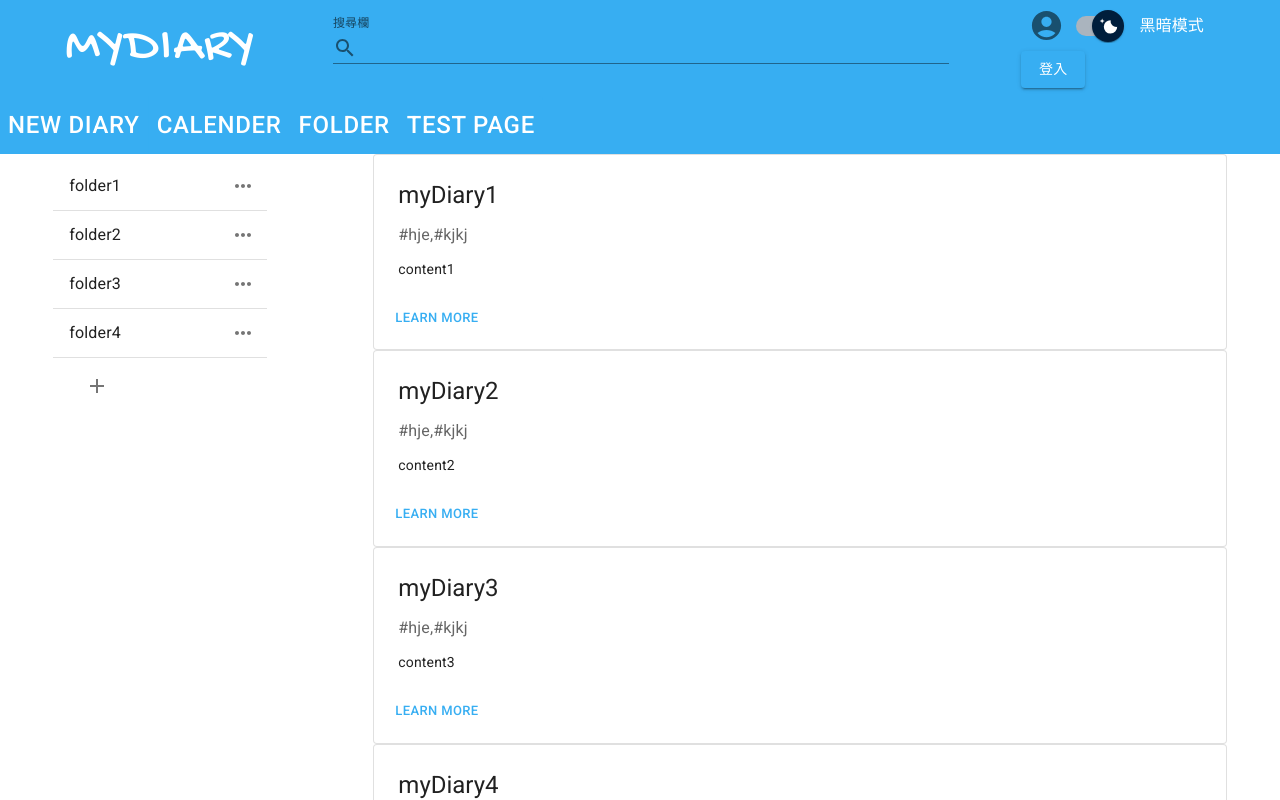
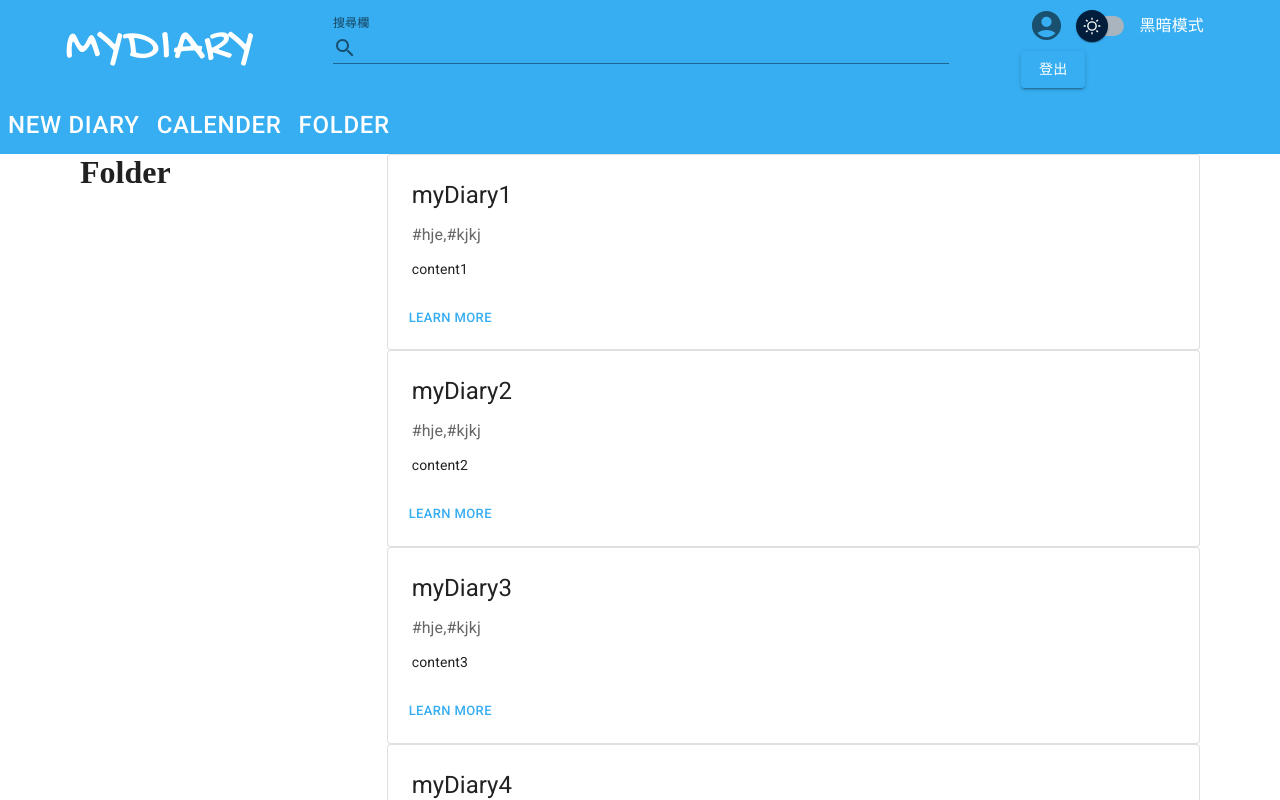
Before and after one commit to allen3325/SoftWareProject, a React (Create React App) app in the folder frontend/: page / in a window 1280 px wide. Shown: the top 800 px of the page. Built offline with nearby package versions, Linux system fonts and the light colour scheme.

Commit message:
Revert "Merge pull request #8 from allen3325/dev_frontend"
This reverts commit e7d395ba550370a3cd4711ace06243febd527527, reversing
changes made to 0a4fdfafa6b83d6b9a1575bc3a7ad3c46b263e83.

```diff
--- a/frontend/src/App.js
+++ b/frontend/src/App.js
@@ -9,13 +9,10 @@ import LoginPage from "./components/LoginPage/LoginPage";
 import NewDiaryPage from "./components/NewDiaryPage/NewDiaryPage";
 import CalenderSearchPage from "./components/CalenderSearchPage/CalenderSearchPage";
 import FolderPage from "./components/FolderPage/FolderPage";
-import UserListDataGrid from "./components/AdminPage/UserIdListDataGrid";
-import UserIdListTable from "./components/AdminPage/UserIdListTable";
-import FolderList from "./components/FolderPage/FolderList";
 
 function App() {
-  let localDarkMode = localStorage.getItem("darkMode");
-  const [darkMode, setDarkMode] = useState(localDarkMode);
+  // let localDarkMode = localStorage.getItem("darkMode");
+  const [darkMode, setDarkMode] = useState(false);
 
   // to recive the param from child
   const changeDarkMode = (enteredDarkMode) => {
@@ -23,16 +20,17 @@ function App() {
     setDarkMode(darkMode);
     localStorage.setItem("darkMode", darkMode);
     console.log("App is " + darkMode);
-  };
+  }
 
-  const theme = createTheme({
+  //TODO: try theme.js
+  let theme = createTheme({
     palette: {
       mode: darkMode ? "dark" : "light",
       primary: {
         main: "#37AEF2",
         light: "#37AEF2",
         dark: "#1B92D1",
-        contrastText: "#fff",
+        contrastText: "#fff"
       },
     },
     mixins: {
@@ -41,9 +39,9 @@ function App() {
   });
 
   return (
-    <ThemeProvider theme={theme}>
+    <ThemeProvider theme={theme} >
       <Paper elevation={0}>
-        <Header isLogin={false} onChangeDarkMode={changeDarkMode} />
+        <Header isLogin={true} onChangeDarkMode={changeDarkMode} propsDarkMode={darkMode} />
         <Routes>
           <Route exact path="/" element={<HomePage />} />
           <Route exact path="about" element={<AboutPage />} />
@@ -51,10 +49,9 @@ function App() {
           <Route exact path="newDiary" element={<NewDiaryPage />} />
           <Route exact path="calenderSearch" element={<CalenderSearchPage />} />
           <Route exact path="folderPage" element={<FolderPage />} />
-          <Route exact path="test" element={<UserIdListTable />} />
         </Routes>
       </Paper>
-    </ThemeProvider>
+    </ThemeProvider >
   );
 }
 export default App;
--- a/frontend/src/components/AdminPage/UserIdList.js
+++ /dev/null
@@ -1,23 +0,0 @@
-
-
-import ListItem from "@mui/material/ListItem";
-import ListItemButton from "@mui/material/ListItemButton";
-import ListItemIcon from "@mui/material/ListItemIcon";
-import ListItemText from "@mui/material/ListItemText";
-
-function UserListPage(props) {
-  return (
-    <div>
-      <ListItem
-        secondaryAction={<ListItemText edge="end" primary={props.total} />}
-      >
-        <ListItem>
-          <ListItemText edge="start" primary={props.index} />
-          <ListItemText primary={props.name} />
-        </ListItem>
-      </ListItem>
-    </div>
-  );
-}
-
-export default UserListPage;
--- a/frontend/src/components/AdminPage/UserIdListTable.js
+++ /dev/null
@@ -1,64 +0,0 @@
-
-import List from "@mui/material/List";
-import Divider from "@mui/material/Divider";
-import UserIdList from "./UserIdList";
-import Box from "@mui/material/Box";
-import ListItem from "@mui/material/ListItem";
-import ListItemButton from "@mui/material/ListItemButton";
-import ListItemIcon from "@mui/material/ListItemIcon";
-import ListItemText from "@mui/material/ListItemText";
-
-export default function UserIdListTable(props) {
-  const userIds = [
-    {
-      name: "test",
-      total: "4",
-    },
-    {
-      name: "test2",
-      total: "5",
-    },
-    {
-      name: "test3",
-      total: "4",
-    },
-    {
-      name: "test4",
-      total: "76",
-    },
-  ];
-
-  return (
-    <Box
-      sx={{
-        marginTop: 8,
-        height: "100vh",
-        display: "flex",
-        flexDirection: "column",
-        alignItems: "center",
-      }}
-    >
-      <List sx={{ width: "100%", maxWidth: 900, bgcolor: "background.paper" }}>
-        <ListItem
-          secondaryAction={<ListItemText edge="end" primary="Total." />}
-        >
-          <ListItemText primary="No." edge="start" />
-          <ListItemText primary="Name" />
-        </ListItem>
-        <Divider />
-
-        {userIds.map((userId, index) => (
-          <>
-            <UserIdList
-              key={index}
-              index={index + 1}
-              name={userId.name}
-              total={userId.total}
-            />
-            <Divider />
-          </>
-        ))}
-      </List>
-    </Box>
-  );
-}
--- a/frontend/src/components/Cards/Cards.js
+++ b/frontend/src/components/Cards/Cards.js
@@ -4,7 +4,7 @@ const Cards = (props) => {
     let len = props.items.length;
     // console.log(props.items);
     return (
-        <div>
+        <ul>
             <Card items={props.items[0]} />
             <Card items={props.items[1]} />
             <Card items={props.items[2]} />
@@ -16,7 +16,7 @@ const Cards = (props) => {
             <Card items={props.items[3]} />
             <Card items={props.items[3]} />
             <Card items={props.items[3]} />
-        </div>
+        </ul>
     )
 }
 
--- a/frontend/src/components/FolderPage/FolderList.js
+++ /dev/null
@@ -1,23 +0,0 @@
-import ListItem from "@mui/material/ListItem";
-import ListItemButton from "@mui/material/ListItemButton";
-import ListItemIcon from "@mui/material/ListItemIcon";
-import IconButton from "@mui/material/IconButton";
-import ListItemText from "@mui/material/ListItemText";
-import MoreHorizIcon from "@mui/icons-material/MoreHoriz";
-
-export default function FolderList(props) {
-  return (
-    <ListItem
-      secondaryAction={
-        <IconButton edge="end">
-          <MoreHorizIcon />
-        </IconButton>
-      }
-      disablePadding
-    >
-      <ListItemButton>
-      <ListItemText primary={props.folderName} />
-      </ListItemButton>
-    </ListItem>
-  );
-}
--- a/frontend/src/components/FolderPage/FolderPage.js
+++ b/frontend/src/components/FolderPage/FolderPage.js
@@ -1,37 +1,9 @@
-import List from "@mui/material/List";
-import ListItem from "@mui/material/ListItem";
-import ListItemButton from "@mui/material/ListItemButton";
-import ListItemIcon from "@mui/material/ListItemIcon";
-import Divider from "@mui/material/Divider";
-import FolderList from "./FolderList";
-import AddIcon from '@mui/icons-material/Add';
-
-const FolderPage = (props) => {
-  const folder = [
-    { folderName: "folder1" },
-    { folderName: "folder2" },
-    { folderName: "folder3" },
-    { folderName: "folder4" },
-  ];
-  return (
-    <>
-      <List sx={{ width: "100%", bgcolor: "background.paper" }}>
-        {folder.map((folder, index) => {
-          return (
-            <>
-              <FolderList key={index} folderName={folder.folderName} />
-              <Divider />
-            </>
-          );
-        })}
-        <ListItem>
-          <ListItemButton inset>
-            <ListItemIcon><AddIcon/></ListItemIcon>
-          </ListItemButton>
-        </ListItem>
-      </List>
-    </>
-  );
-};
+const FolderPage = () => {
+    return (
+        <div>
+            FolderPage
+        </div>
+    )
+}
 
 export default FolderPage;
--- a/frontend/src/components/Header/Header.js
+++ b/frontend/src/components/Header/Header.js
@@ -13,6 +13,7 @@ import {
   IconButton,
 } from "@material-ui/core";
 import SmallHeader from "./SmallHeader";
+import LogInOrOutButton from "./LogInOrOutButton";
 
 // to make some scorll effect
 function ElevationScroll(props) {
@@ -29,8 +30,6 @@ function ElevationScroll(props) {
 }
 
 const Header = (props) => {
-  let loginOrLogout = props.isLogin ? "登出" : "登入";
-
   // to recive the param from child
   const changeDarkMode = (enteredDarkMode) => {
     const darkMode = enteredDarkMode;
@@ -54,11 +53,9 @@ const Header = (props) => {
               <Grid item >
                 <MDlogo></MDlogo>
               </Grid>
-
               <Grid item xs={2} sm={3} md={6}>
                 <SearchForm></SearchForm>
               </Grid>
-
               <Grid item>
                 <Grid item>
                   <IconButton
@@ -74,32 +71,12 @@ const Header = (props) => {
                   ></ModeSwitch>
                 </Grid>
                 <Grid item>
-                  {props.isLogin
-                    ?
-                    <Button
-                      variant="contained"
-                      onClick={() => {
-                        console.log(props.isLogin);
-                      }}
-                      href="/logout"
-                    >
-                      登出
-                    </Button>
-                    :
-                    <Button
-                      variant="contained"
-                      onClick={() => {
-                        console.log(props.isLogin);
-                      }}
-                      href="/login"
-                    >
-                      登入
-                    </Button>}
+                  <LogInOrOutButton isLogin={props.isLogin} />
                 </Grid>
               </Grid>
             </Grid>
           </Toolbar>
-          <SmallHeader></SmallHeader>
+          <SmallHeader />
         </AppBar>
       </ElevationScroll>
     </React.Fragment>
--- /dev/null
+++ b/frontend/src/components/Header/LogInOrOutButton.js
@@ -0,0 +1,31 @@
+import { Button } from "@material-ui/core";
+const LogInOrOutButton = (props) => {
+    if (props.isLogin) {
+        return (
+            <Button
+                variant="contained"
+                onClick={() => {
+                    console.log(props.isLogin);
+                }}
+                href="/logout"
+            >
+                登出
+            </Button>
+        )
+    }
+    else {
+        return (
+            <Button
+                variant="contained"
+                onClick={() => {
+                    console.log(props.isLogin);
+                }}
+                href="/login"
+            >
+                登入
+            </Button>
+        )
+    }
+}
+
+export default LogInOrOutButton;
--- a/frontend/src/components/Header/ModeSwitch.js
+++ b/frontend/src/components/Header/ModeSwitch.js
@@ -3,6 +3,26 @@ import FormControlLabel from "@material-ui/core/FormControlLabel";
 import { styled } from "@material-ui/core/styles";
 import Switch from "@material-ui/core/Switch";
 import { useState } from "react";
+
+function ModeSwitch(props) {
+  const [darkMode, setDarkMode] = useState(true);
+  return (
+    <FormControlLabel
+      control={
+        <MaterialUISwitch
+          checked={!darkMode}
+          onChange={() => {
+            setDarkMode(!darkMode);
+            console.log("In ModeSwitch is " + darkMode);
+            props.onChangeDarkMode(darkMode);
+          }}
+          sx={{ m: 1 }}
+        />
+      }
+      label="黑暗模式"
+    />
+  );
+}
 
 // materail UI's toggle button
 const MaterialUISwitch = styled(Switch)(({ theme }) => ({
@@ -52,27 +72,4 @@ const MaterialUISwitch = styled(Switch)(({ theme }) => ({
   },
 }));
 
-
-function ModeSwitch(props) {
-  let localDarkMode = localStorage.getItem("darkMode");
-  const [darkMode, setDarkMode] = useState(false);
-  // const [darkMode, setDarkMode] = useState(false);
-  return (
-    <FormControlLabel
-      control={
-        <MaterialUISwitch
-          checked={!darkMode}
-          onChange={() => {
-            setDarkMode(!darkMode);
-            console.log("In ModeSwitch is " + darkMode);
-            props.onChangeDarkMode(darkMode);
-          }}
-          sx={{ m: 1 }}
-        />
-      }
-      label="黑暗模式"
-    />
-  );
-}
-
 export default ModeSwitch;
--- a/frontend/src/components/Header/SmallHeader.js
+++ b/frontend/src/components/Header/SmallHeader.js
@@ -19,7 +19,6 @@ const SmallHeader = () => {
                 <MyThemeComponent href="/newDiary">new diary</MyThemeComponent>
                 <MyThemeComponent href="/calenderSearch">calender</MyThemeComponent>
                 <MyThemeComponent href="/folderPage">folder</MyThemeComponent>
-                <MyThemeComponent href="/test">TEST PAGE</MyThemeComponent>
                 {/* <MyThemeComponent href="/">outline page</MyThemeComponent> */}
             </ButtonGroup>
         </div>
--- a/frontend/src/components/HomePage/HomePage.js
+++ b/frontend/src/components/HomePage/HomePage.js
@@ -1,6 +1,5 @@
 import { Button, Grid, Link } from "@material-ui/core";
 import Cards from "../Cards/Cards"
-import FolderPage from "../FolderPage/FolderPage";
 import { TextField } from "@mui/material";
 import "./HomePage.css"
 function HomePage() {
@@ -43,8 +42,8 @@ function HomePage() {
           justifyContent="space-around"
           alignItems="flex-start"
         >
-          <Grid item xs={2} sm={2} md={2}>
-            <FolderPage/>
+          <Grid item xs={1} sm={1} md={1}>
+            <h1>Folder</h1>
           </Grid>
           <Grid item xs={2} sm={4} md={8}>
             <Cards items={cards} />
```
Also changed, not shown: frontend/src/components/AdminPage/UserIdListDataGrid.js (deleted, +0 -60 lines), 1 other file (tests, documents, lock files or other folders).
